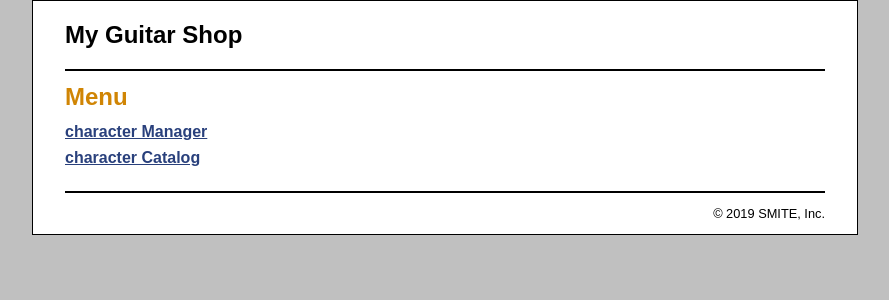
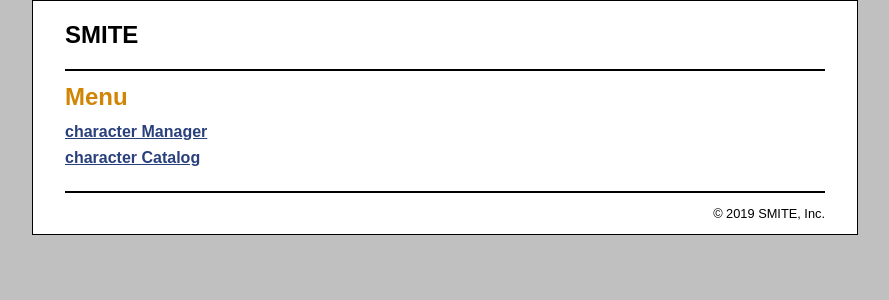
Before and after one commit to ThomasMckeown/mvc, a PHP site: page /index.php in a window 1280 px wide. Shown: the top 300 px of the page, without its empty margins (195-1084 px from the left). Run offline with PHP 8.4, Linux system fonts and the light colour scheme.

Commit message:
updated the header.php page
updated the header.php to display the name of my website

```diff
--- a/view/header.php
+++ b/view/header.php
@@ -2,10 +2,10 @@
 <html>
 <!-- the head section -->
 <head>
-    <title>My Guitar Shop</title>
+    <title>SMITE</title>
     <link href="../main.css" rel="stylesheet" type="text/css"/>
 </head>
 
 <!-- the body section -->
 <body>
-<header><h1>My Guitar Shop</h1></header>
+<header><h1>SMITE</h1></header>
```
